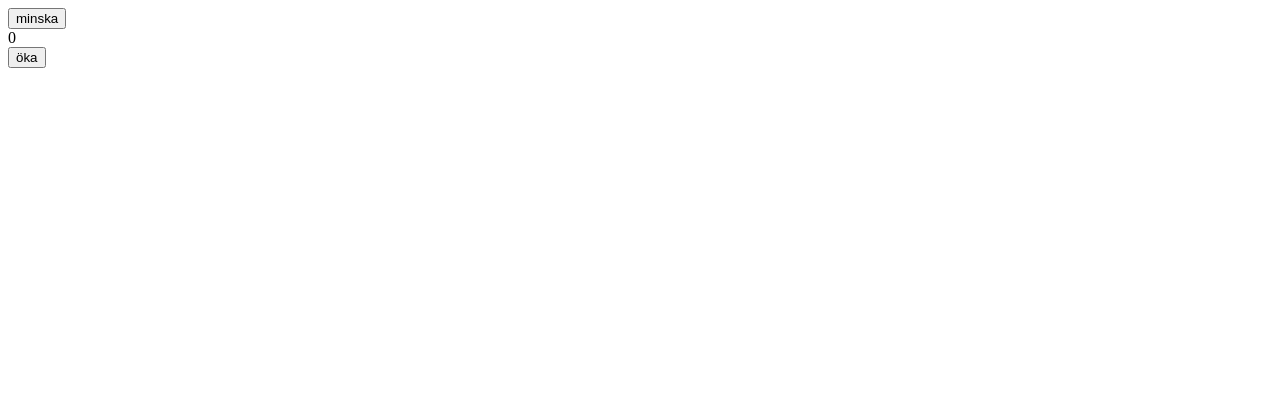
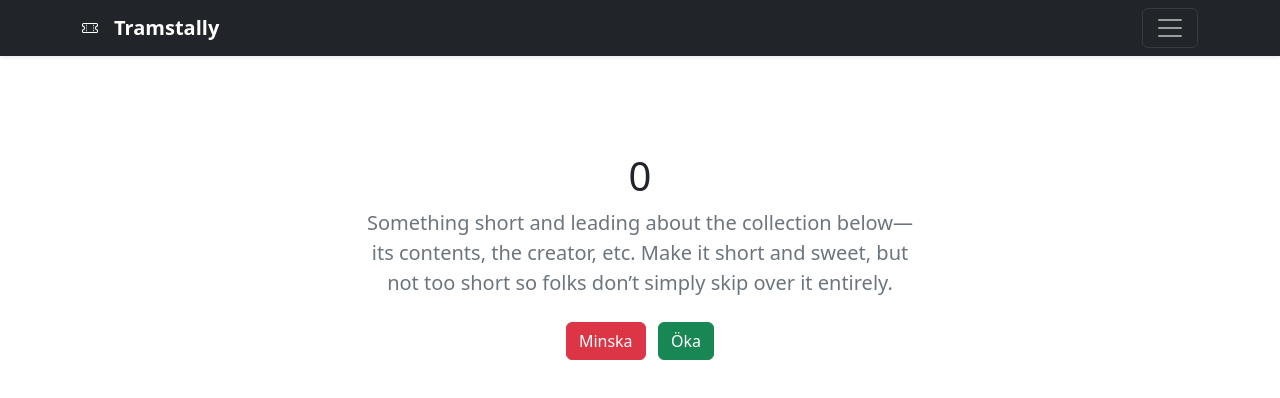
Before and after one commit to Jojjeboy/tramstally, an Angular app: page / in a window 1280 px wide. Shown: the top 398 px of the page. Built offline with nearby package versions, Linux system fonts and the light colour scheme.

Commit message:
Basic styling

```diff
--- a/angular.json
+++ b/angular.json
@@ -28,9 +28,12 @@
               "src/assets"
             ],
             "styles": [
+              "node_modules/bootstrap/dist/css/bootstrap.min.css",
               "src/styles.scss"
             ],
-            "scripts": []
+            "scripts": [
+              "node_modules/bootstrap/dist/js/bootstrap.bundle.min.js"
+            ]
           },
           "configurations": {
             "production": {
--- a/src/app/app.component.html
+++ b/src/app/app.component.html
@@ -1,4 +1,52 @@
+<header>
+  <div class="collapse bg-dark" id="navbarHeader">
+    <div class="container">
+      <div class="row">
+        <div class="col-sm-8 col-md-7 py-4">
+          <h4 class="text-white">About</h4>
+          <p class="text-muted">Add some information about the album below, the author, or any other background context. Make it a few sentences long so folks can pick up some informative tidbits. Then, link them off to some social networking sites or contact information.</p>
+        </div>
+        <div class="col-sm-4 offset-md-1 py-4">
+          <h4 class="text-white">Contact</h4>
+          <ul class="list-unstyled">
+            <li><a href="#" class="text-white">Follow on Twitter</a></li>
+            <li><a href="#" class="text-white">Like on Facebook</a></li>
+            <li><a href="#" class="text-white">Email me</a></li>
+          </ul>
+        </div>
+      </div>
+    </div>
+  </div>
+  <div class="navbar navbar-dark bg-dark shadow-sm">
+    <div class="container">
+      <a href="#" class="navbar-brand d-flex align-items-center">
+        <svg xmlns="http://www.w3.org/2000/svg" width="16" height="16" fill="currentColor" class="me-3 bi bi-ticket-perforated" viewBox="0 0 16 16">
+          <path d="M4 4.85v.9h1v-.9H4Zm7 0v.9h1v-.9h-1Zm-7 1.8v.9h1v-.9H4Zm7 0v.9h1v-.9h-1Zm-7 1.8v.9h1v-.9H4Zm7 0v.9h1v-.9h-1Zm-7 1.8v.9h1v-.9H4Zm7 0v.9h1v-.9h-1Z"/>
+          <path d="M1.5 3A1.5 1.5 0 0 0 0 4.5V6a.5.5 0 0 0 .5.5 1.5 1.5 0 1 1 0 3 .5.5 0 0 0-.5.5v1.5A1.5 1.5 0 0 0 1.5 13h13a1.5 1.5 0 0 0 1.5-1.5V10a.5.5 0 0 0-.5-.5 1.5 1.5 0 0 1 0-3A.5.5 0 0 0 16 6V4.5A1.5 1.5 0 0 0 14.5 3h-13ZM1 4.5a.5.5 0 0 1 .5-.5h13a.5.5 0 0 1 .5.5v1.05a2.5 2.5 0 0 0 0 4.9v1.05a.5.5 0 0 1-.5.5h-13a.5.5 0 0 1-.5-.5v-1.05a2.5 2.5 0 0 0 0-4.9V4.5Z"/>
+        </svg>
 
-<button (click)="decrease()">minska</button>
-<div>{{value}}</div>
-<button (click)="increase()">öka</button>
+        <strong>Tramstally</strong>
+      </a>
+      <button class="navbar-toggler" type="button" data-bs-toggle="collapse" data-bs-target="#navbarHeader" aria-controls="navbarHeader" aria-expanded="false" aria-label="Toggle navigation">
+        <span class="navbar-toggler-icon"></span>
+      </button>
+    </div>
+  </div>
+</header>
+
+<main>
+
+  <section class="py-5 text-center container">
+    <div class="row py-lg-5">
+      <div class="col-lg-6 col-md-8 mx-auto">
+        <h1 class="fw-light">{{ value }}</h1>
+        <p class="lead text-muted">Something short and leading about the collection below—its contents, the creator, etc. Make it short and sweet, but not too short so folks don’t simply skip over it entirely.</p>
+        <p>
+          <a href="#" (click)="decrease()" class="btn btn-danger my-2">Minska</a> &nbsp;
+          <a href="#" (click)="increase()" class="btn btn-success my-2">Öka</a>
+        </p>
+      </div>
+    </div>
+  </section>
+
+</main>
--- a/src/index.html
+++ b/src/index.html
@@ -1,13 +1,16 @@
 <!doctype html>
-<html lang="en">
+<html lang="sv">
 <head>
   <meta charset="utf-8">
   <title>Tramstally</title>
   <base href="/">
   <meta name="viewport" content="width=device-width, initial-scale=1">
   <link rel="icon" type="image/x-icon" href="favicon.ico">
+<meta name="theme-color" content="#1976d2">
+  <meta name="theme-color" content="#1976d2">
 </head>
 <body>
   <app-root></app-root>
+  <noscript>Please enable JavaScript to continue using this application.</noscript>
 </body>
 </html>
--- a/src/styles.scss
+++ b/src/styles.scss
@@ -1 +1,54 @@
 /* You can add global styles to this file, and also import other style files */
+
+
+
+.bd-placeholder-img {
+    font-size: 1.125rem;
+    text-anchor: middle;
+    -webkit-user-select: none;
+    -moz-user-select: none;
+    user-select: none;
+  }
+
+  @media (min-width: 768px) {
+    .bd-placeholder-img-lg {
+      font-size: 3.5rem;
+    }
+  }
+
+  .b-example-divider {
+    height: 3rem;
+    background-color: rgba(0, 0, 0, .1);
+    border: solid rgba(0, 0, 0, .15);
+    border-width: 1px 0;
+    box-shadow: inset 0 .5em 1.5em rgba(0, 0, 0, .1), inset 0 .125em .5em rgba(0, 0, 0, .15);
+  }
+
+  .b-example-vr {
+    flex-shrink: 0;
+    width: 1.5rem;
+    height: 100vh;
+  }
+
+  .bi {
+    vertical-align: -.125em;
+    fill: currentColor;
+  }
+
+  .nav-scroller {
+    position: relative;
+    z-index: 2;
+    height: 2.75rem;
+    overflow-y: hidden;
+  }
+
+  .nav-scroller .nav {
+    display: flex;
+    flex-wrap: nowrap;
+    padding-bottom: 1rem;
+    margin-top: -1px;
+    overflow-x: auto;
+    text-align: center;
+    white-space: nowrap;
+    -webkit-overflow-scrolling: touch;
+  }
```
